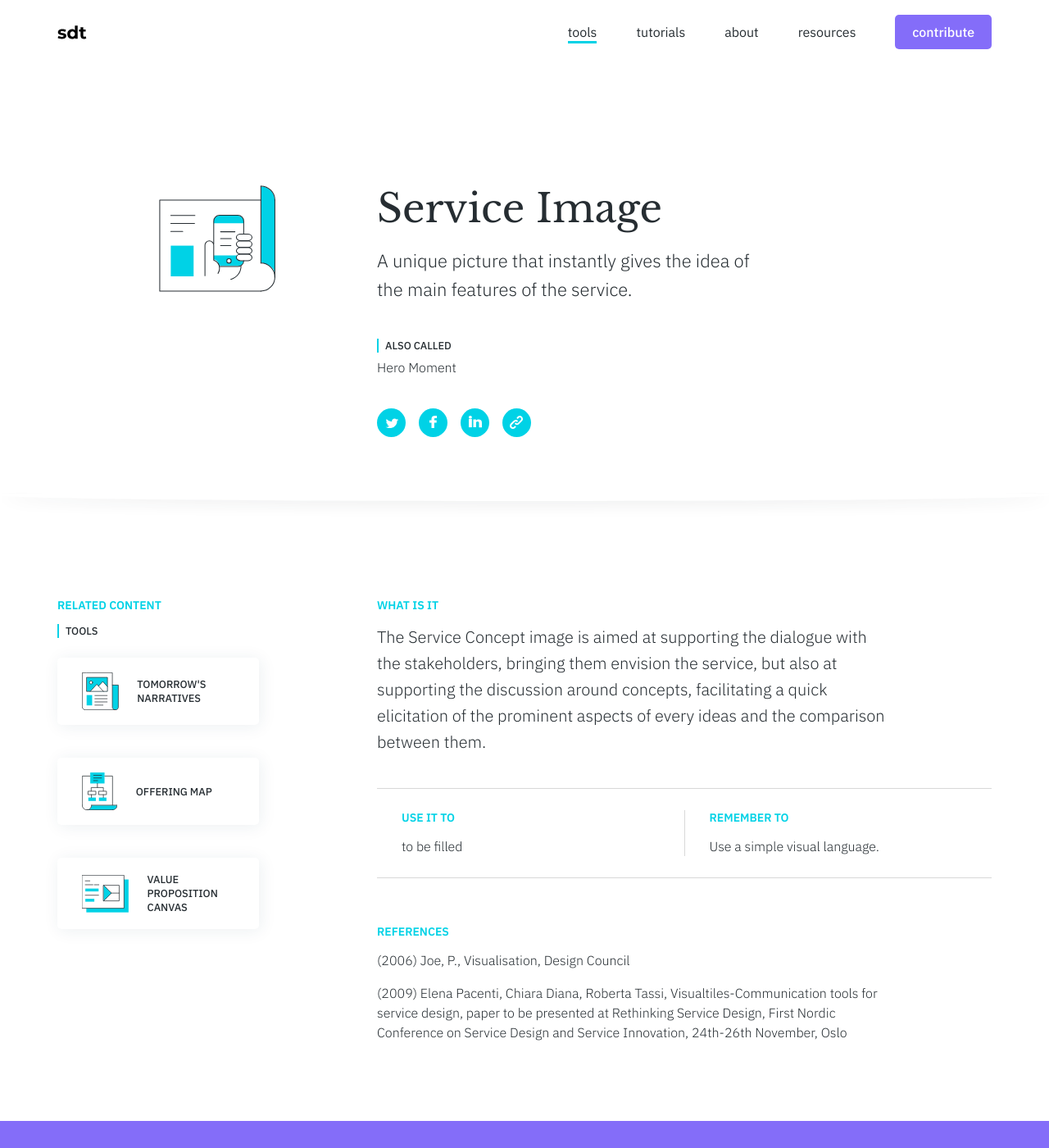
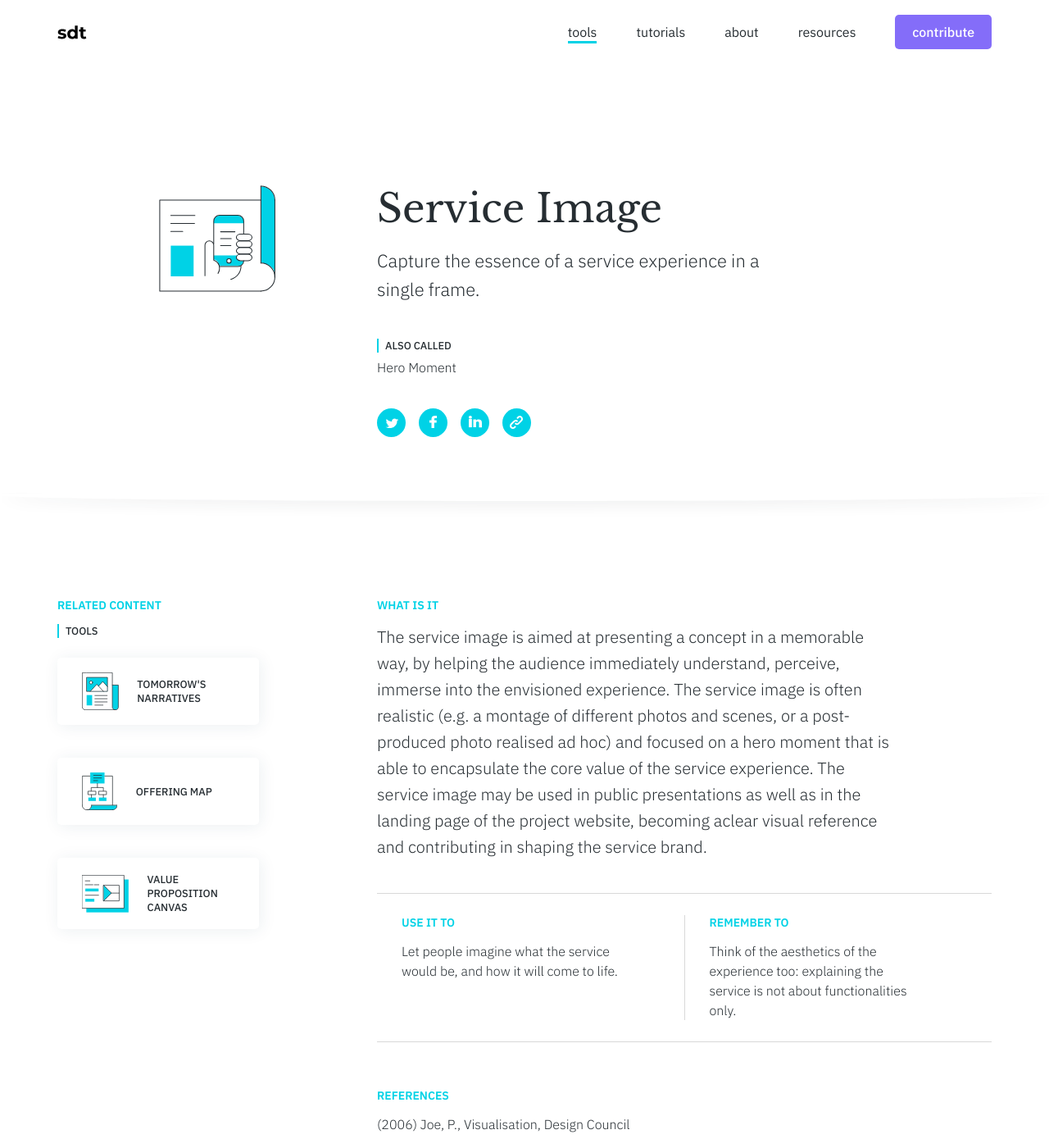
Before and after one commit to service-design-tools/sdt-website, a Jekyll site: the page built from _tools/service-image.md, in a window 1280 px wide and 1400 px high. Shown: the whole window at 82% size. Built offline with Jekyll 4.4.1, drawn with Linux system fonts in a browser that asks for light colours.

Commit message:
Update tool “service-image”

```diff
--- a/_tools/service-image.md
+++ b/_tools/service-image.md
@@ -1,8 +1,6 @@
 ---
 title: Service Image
-subtitle: >-
-  A unique picture that instantly gives the idea of the main features of the
-  service.
+subtitle: Capture the essence of a service experience in a single frame.
 properties:
   how:
     - Narratives
@@ -53,8 +51,10 @@ related:
     - Tomorrow's Narratives
     - Offering Map
     - Value Proposition Canvas
-use: to be filled
-reminder: Use a simple visual language.
+use: 'Let people imagine what the service would be, and how it will come to life.'
+reminder: >-
+  Think of the aesthetics of the experience too: explaining the service is not
+  about functionalities only.
 references:
   - name: '(2006) Joe, P., Visualisation, Design Council'
   - name: >-
@@ -63,4 +63,4 @@ references:
       at Rethinking Service Design, First Nordic Conference on Service Design
       and Service Innovation, 24th-26th November, Oslo
 ---
-The Service Concept image is aimed at supporting the dialogue with the stakeholders, bringing them envision the service, but also at supporting the discussion around concepts, facilitating a quick elicitation of the prominent aspects of every ideas and the comparison between them.
+The service image is aimed at presenting a concept in a memorable way, by helping the audience immediately understand, perceive, immerse into the envisioned experience. The service image is often realistic (e.g. a montage of different photos and scenes, or a post-produced photo realised ad hoc) and focused on a hero moment that is able to encapsulate the core value of the service experience. The service image may be used in public presentations as well as in the landing page of the project website, becoming aclear visual reference and contributing in shaping the service brand.
```
